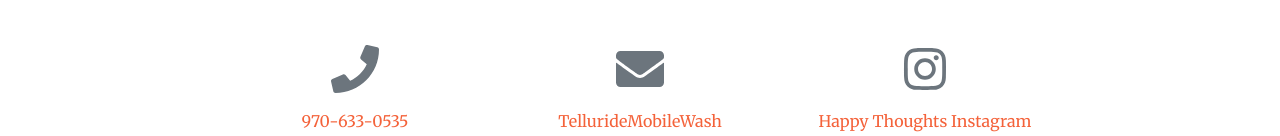
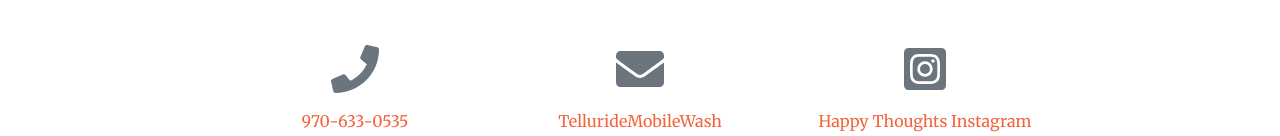
Before and after one commit to HappyThoughtsMobileWash/HappyThoughtsMobileWash.github.io, a plain HTML site: page index.html in a window 1280 px wide. Shown: the part 2944-3080 px from the top of the page. Drawn offline with nearby package versions, Linux system fonts and the light colour scheme.

Commit message:
IG icon change
changed IG icon to filled-in (instagram to instagram-square)

```diff
--- a/index.html
+++ b/index.html
@@ -270,7 +270,7 @@
             >
           </div>
           <div class="col-lg-3 mr-auto text-center mb-5 mb-lg-0">
-            <i class="fab fa-instagram fa-3x mb-3 text-muted"></i>
+            <i class="fab fa-instagram-square fa-3x mb-3 text-muted"></i>
             <div>
               <a href="https://instagram.com/happythoughtsmobile"
                 >Happy Thoughts Instagram</a
```
